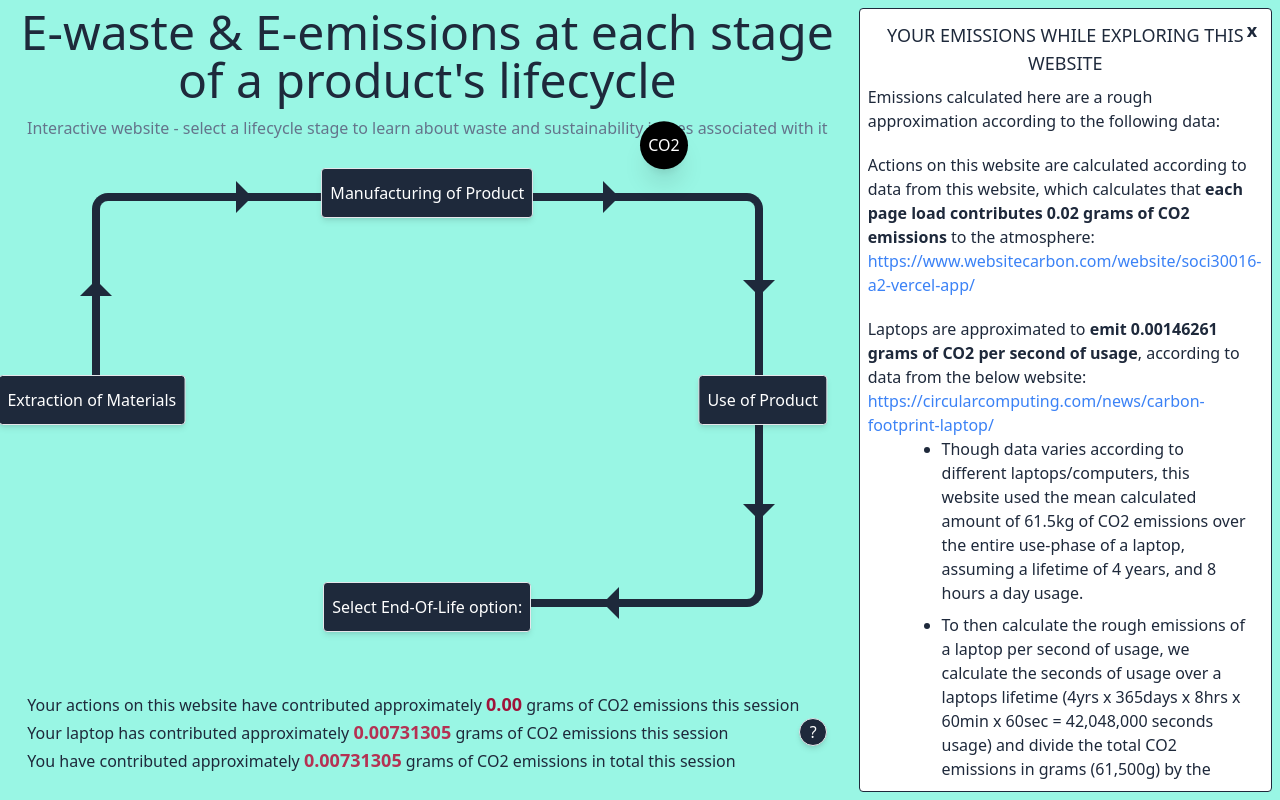
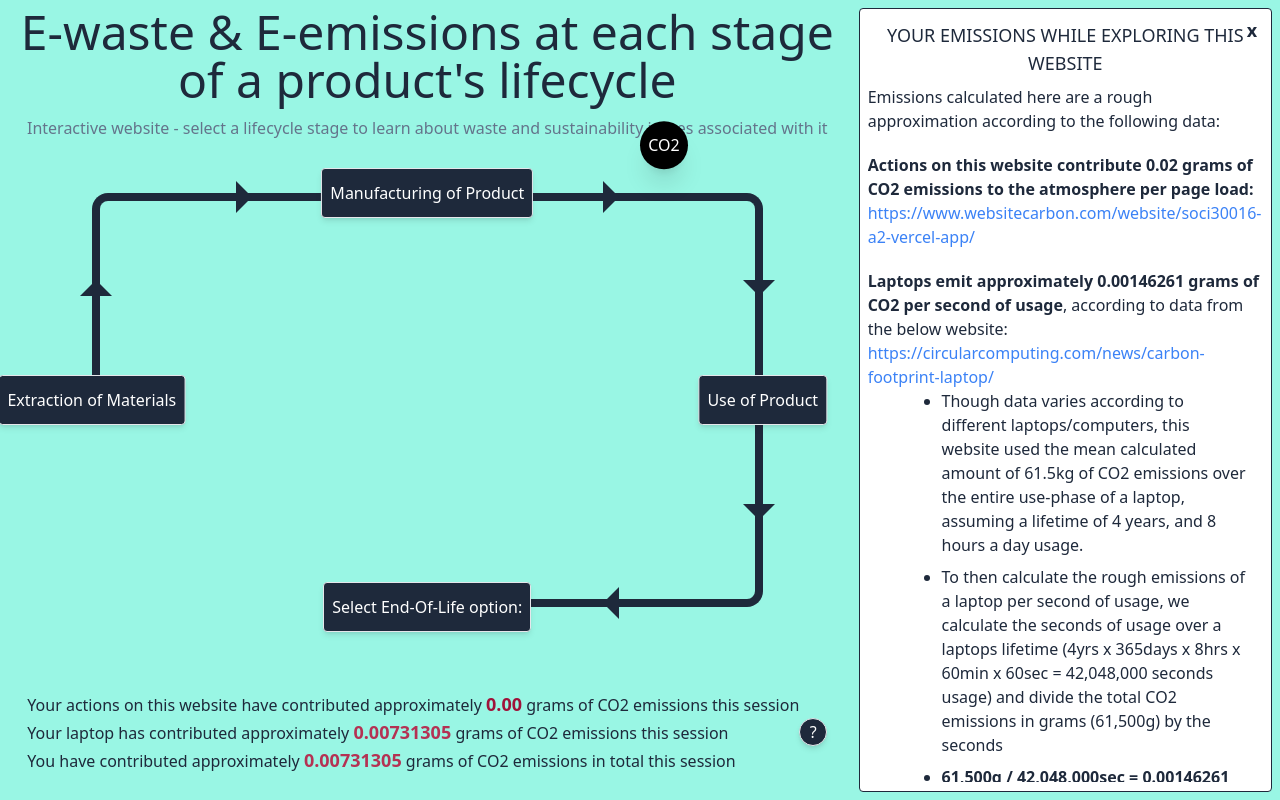
Before and after one commit to dk-chevalier/soci30016-A2, a React (Vite) app in the folder SOCI30016-A2/: page /your-emissions in a window 1280 px wide. Built offline with nearby package versions, Linux system fonts and the light colour scheme.

Commit message:
cleaned up emissions data info page

```diff
--- a/SOCI30016-A2/src/pages/YourEmissions.jsx
+++ b/SOCI30016-A2/src/pages/YourEmissions.jsx
@@ -14,10 +14,10 @@ function YourEmissions() {
           </p>
           <div className="w-full">
             <p>
-              Actions on this website are calculated according to data from this
-              website, which calculates that{" "}
-              <b>each page load contributes {WEB_CO2} grams of CO2 emissions</b>{" "}
-              to the atmosphere:{" "}
+              <b>
+                Actions on this website contribute {WEB_CO2} grams of CO2
+                emissions to the atmosphere per page load:{" "}
+              </b>
             </p>
             <a
               href="https://www.websitecarbon.com/website/soci30016-a2-vercel-app/"
@@ -30,9 +30,11 @@ function YourEmissions() {
           </div>
           <div className="w-full">
             <p>
-              Laptops are approximated to{" "}
-              <b>emit {LAPTOP_CO2} grams of CO2 per second of usage</b>,
-              according to data from the below website:{" "}
+              <b>
+                Laptops emit approximately {LAPTOP_CO2} grams of CO2 per second
+                of usage
+              </b>
+              , according to data from the below website:{" "}
             </p>
             <a
               href="https://circularcomputing.com/news/carbon-footprint-laptop/"
```
